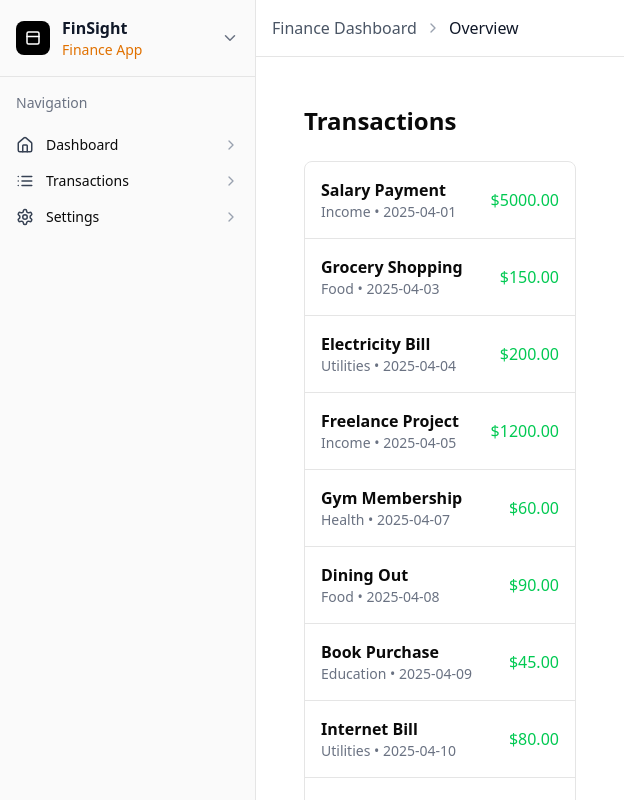
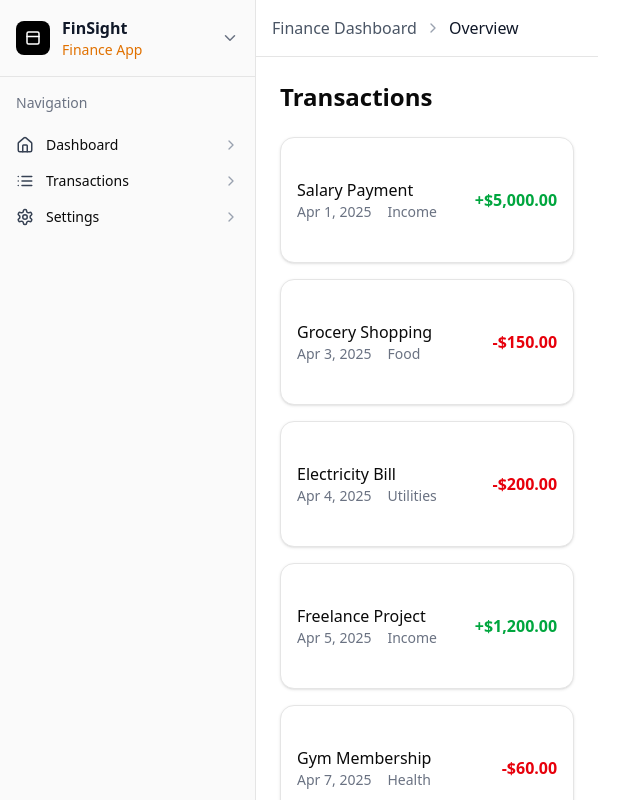
Before and after one commit to Anonymous2024-spec/react-dashboard-milestone1, a React (Vite) app: page /transactions in a window 1280 px wide. Shown: the whole page, without its empty margins (0-640 px from the left). Built offline with nearby package versions, Linux system fonts and the light colour scheme.

Commit message:
feat: integrate data fetching and state management with UI components

```diff
--- a/src/lib/utils.js
+++ b/src/lib/utils.js
@@ -4,3 +4,21 @@ import { twMerge } from "tailwind-merge"
 export function cn(...inputs) {
   return twMerge(clsx(inputs));
 }
+
+
+export function formatDate(dateString) {
+  const date = new Date(dateString);
+  return new Intl.DateTimeFormat("en-US", {
+    year: "numeric",
+    month: "short",
+    day: "numeric",
+  }).format(date);
+}
+
+export function formatCurrency(amount) {
+  return new Intl.NumberFormat("en-US", {
+    style: "currency",
+    currency: "USD",
+    minimumFractionDigits: 2,
+  }).format(amount);
+}
--- a/src/pages/Dashboard.jsx
+++ b/src/pages/Dashboard.jsx
@@ -1,25 +1,81 @@
+// src/pages/Dashboard.jsx
 import React from "react";
-import { Card ,CardContent} from "@/components/ui/card";
+import { Card, CardContent, CardHeader, CardTitle } from "@/components/ui/card";
+import { Skeleton } from "@/components/ui/skeleton";
+import { useSummary } from "@/hooks/useSummary";
 
-export default function Dashboard() {
+const Dashboard = () => {
+  const { summary, loading, error } = useSummary();
 
-  const SummaryCard = ({ title, amount }) => (
-  <Card className="shadow-md rounded-2xl">
-    <CardContent className="p-4">
-      <h2 className="text-lg font-semibold text-gray-700">{title}</h2>
-      <p className="text-2xl font-bold text-gray-900 mt-2">{amount}</p>
-    </CardContent>
-  </Card>
-);
+  // Render loading states for the cards
+  if (loading) {
+    return (
+      <div className="grid grid-cols-1 md:grid-cols-3 gap-6">
+        {[1, 2, 3].map((index) => (
+          <Card key={index}>
+            <CardHeader className="flex flex-row items-center justify-between space-y-0 pb-2">
+              <CardTitle className="text-sm font-medium">
+                <Skeleton className="h-4 w-24" />
+              </CardTitle>
+            </CardHeader>
+            <CardContent>
+              <Skeleton className="h-10 w-20 mb-2" />
+              <Skeleton className="h-4 w-full" />
+            </CardContent>
+          </Card>
+        ))}
+      </div>
+    );
+  }
 
+  // Render error state
+  if (error) {
+    return (
+      <div className="bg-red-50 border border-red-200 text-red-800 rounded-md p-4">
+        <p className="font-medium">Error loading summary data</p>
+        <p className="text-sm">Please try refreshing the page</p>
+      </div>
+    );
+  }
+
+  // Render data state
   return (
-    <div className="p-6">
-      <h1 className="text-2xl font-bold mb-6">Dashboard</h1>
-      <div className="grid grid-cols-1 sm:grid-cols-2 md:grid-cols-3 gap-4">
-        <SummaryCard title="Total Income" amount="$0.00" />
-        <SummaryCard title="Total Expenses" amount="$0.00" />
-        <SummaryCard title="Net Balance" amount="$0.00" />
-      </div>
+    <div className="grid grid-cols-1 md:grid-cols-3 gap-6">
+      <Card>
+        <CardHeader className="flex flex-row items-center justify-between space-y-0 pb-2">
+          <CardTitle className="text-sm font-medium">Total Income</CardTitle>
+        </CardHeader>
+        <CardContent>
+          <div className="text-2xl font-bold">${summary?.totalIncome || 0}</div>
+          <p className="text-xs text-muted-foreground">
+            All income for current period
+          </p>
+        </CardContent>
+      </Card>
+      <Card>
+        <CardHeader className="flex flex-row items-center justify-between space-y-0 pb-2">
+          <CardTitle className="text-sm font-medium">Total Expenses</CardTitle>
+        </CardHeader>
+        <CardContent>
+          <div className="text-2xl font-bold">${summary?.totalExpenses || 0}</div>
+          <p className="text-xs text-muted-foreground">
+            All expenses for current period
+          </p>
+        </CardContent>
+      </Card>
+      <Card>
+        <CardHeader className="flex flex-row items-center justify-between space-y-0 pb-2">
+          <CardTitle className="text-sm font-medium">Net Balance</CardTitle>
+        </CardHeader>
+        <CardContent>
+          <div className="text-2xl font-bold">${summary?.netBalance || 0}</div>
+          <p className="text-xs text-muted-foreground">
+            Current net balance status
+          </p>
+        </CardContent>
+      </Card>
     </div>
   );
-}
+};
+
+export default Dashboard;
--- a/src/pages/TransactionItem.jsx
+++ b/src/pages/TransactionItem.jsx
@@ -1,15 +1,33 @@
-import React from 'react'
+import React from "react";
+import { Card, CardContent } from "@/components/ui/card";
+import { formatDate, formatCurrency } from "@/lib/utils";
 
-export default function TransactionItem({date, description, category, amount}) {
+const TransactionItem = ({ transaction }) => {
+  const { id, date, description, category, amount, type } = transaction;
+
   return (
-    <div className="flex justify-between items-center p-4 border-b">
-      <div>
-        <p className="font-semibold">{description}</p>
-        <p className="text-sm text-gray-500">{category} • {date}</p>
-      </div>
-      <div className={`font-medium ${amount < 0 ? "text-red-500" : "text-green-500"}`}>
-        ${Math.abs(amount).toFixed(2)}
-      </div>
-    </div>
-  )
-}
+    <Card>
+      <CardContent className="p-4">
+        <div className="flex justify-between items-center">
+          <div>
+            <p className="font-medium">{description}</p>
+            <div className="flex space-x-4 text-sm text-gray-500">
+              <span>{formatDate(date)}</span>
+              <span>{category}</span>
+            </div>
+          </div>
+          <div
+            className={`font-semibold ${
+              type === "income" ? "text-green-600" : "text-red-600"
+            }`}
+          >
+            {type === "income" ? "+" : "-"}
+            {formatCurrency(amount)}
+          </div>
+        </div>
+      </CardContent>
+    </Card>
+  );
+};
+
+export default TransactionItem;
--- a/src/pages/Transactions.jsx
+++ b/src/pages/Transactions.jsx
@@ -1,12 +1,64 @@
-import { transactions } from "@/data/mockTransactions";
-import TransactionList from "./TransactionList";
+import React from "react";
+import { useTransactions } from "@/hooks/useTransactions";
+import { Skeleton } from "@/components/ui/skeleton";
+import TransactionItem from "./TransactionItem";
 
-export default function Transactions() {
+const Transactions = () => {
+  const { transactions, loading, error } = useTransactions();
 
+  // Render loading state
+  if (loading) {
+    return (
+      <div className="space-y-4">
+        <h2 className="text-2xl font-bold mb-6">Transactions</h2>
+        {[1, 2, 3, 4, 5].map((index) => (
+          <div key={index} className="border rounded-lg p-4">
+            <div className="flex justify-between items-center">
+              <div>
+                <Skeleton className="h-5 w-40 mb-2" />
+                <Skeleton className="h-4 w-24" />
+              </div>
+              <Skeleton className="h-6 w-20" />
+            </div>
+          </div>
+        ))}
+      </div>
+    );
+  }
+
+  // Render error state
+  if (error) {
+    return (
+      <div className="bg-red-50 border border-red-200 text-red-800 rounded-md p-4">
+        <p className="font-medium">Error loading transactions</p>
+        <p className="text-sm">Please try refreshing the page</p>
+      </div>
+    );
+  }
+
+  // Render empty state
+  if (transactions.length === 0) {
+    return (
+      <div className="text-center py-10">
+        <h2 className="text-2xl font-bold mb-2">No Transactions Found</h2>
+        <p className="text-gray-600">
+          You don't have any transactions recorded yet.
+        </p>
+      </div>
+    );
+  }
+
+  // Render data state
   return (
-  <div className="p-6">
-      <h1 className="text-2xl font-bold mb-6">Transactions</h1>
-      <TransactionList transactions={transactions} />
+    <div>
+      <h2 className="text-2xl font-bold mb-6">Transactions</h2>
+      <div className="space-y-4">
+        {transactions.map((transaction) => (
+          <TransactionItem key={transaction.id} transaction={transaction} />
+        ))}
+      </div>
     </div>
   );
-}
+};
+
+export default Transactions;
```
